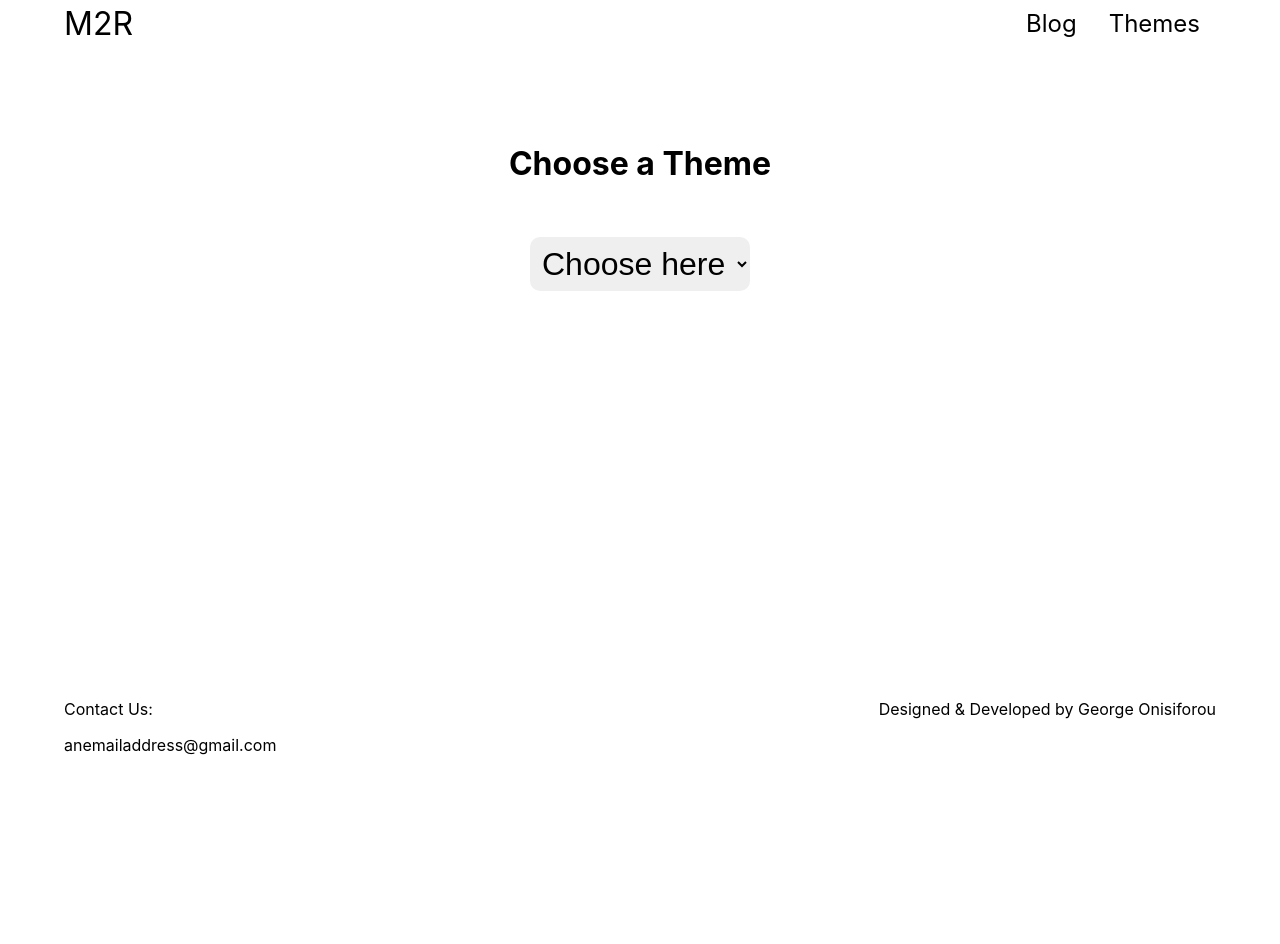
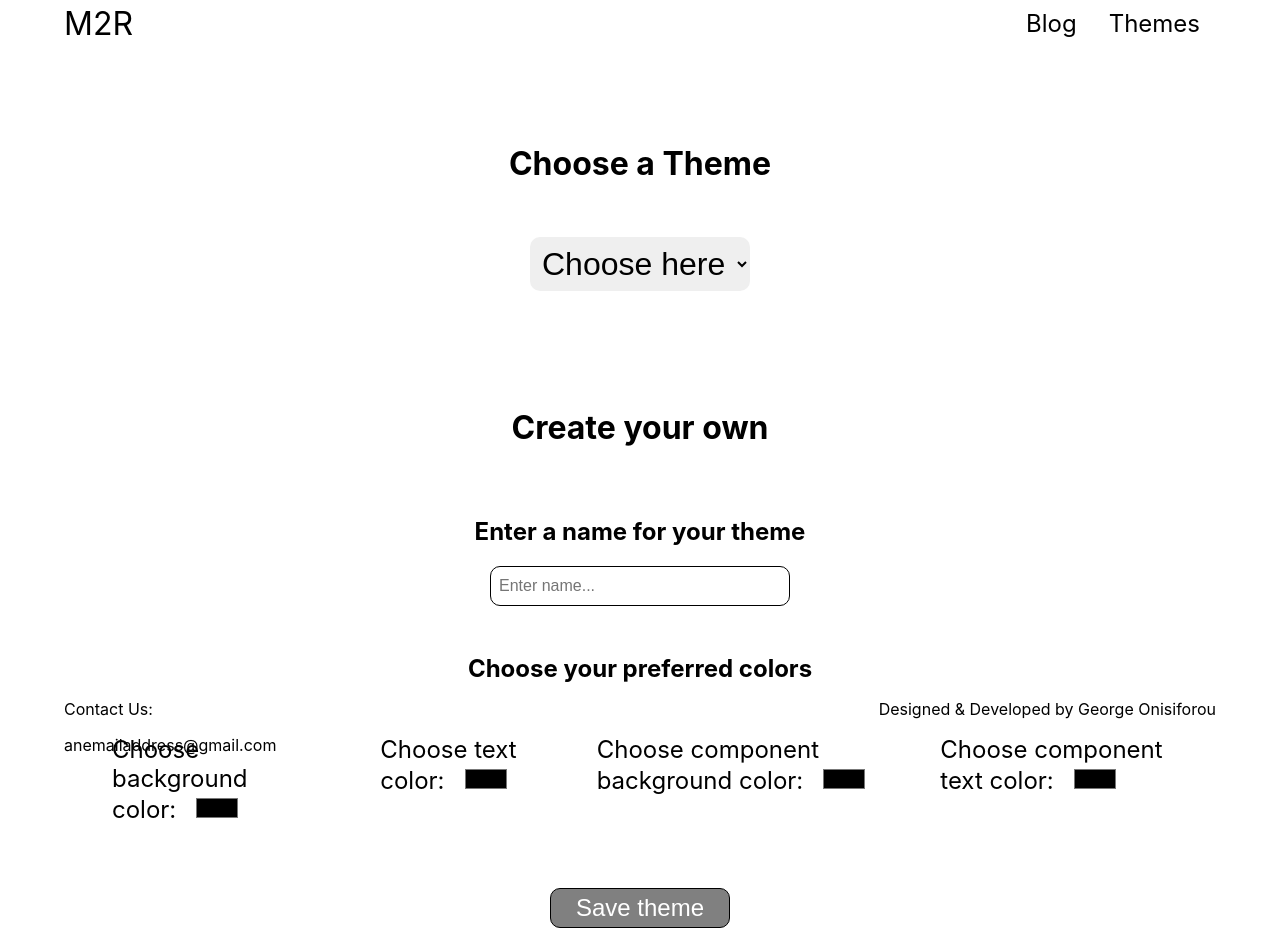
Before and after one commit to vaslabs-ltd/Markdown-to-React, a Next.js app: page /themes in a window 1280 px wide. Shown: the part 60-1004 px from the top of the page. Before the commit the page ends 895 px from the top, so only its background shows below. Built offline with nearby package versions, Linux system fonts and the light colour scheme.

Commit message:
added color pickers

```diff
--- a/pages/themes.js
+++ b/pages/themes.js
@@ -1,6 +1,7 @@
 import React, { useState } from 'react'
 import { themes } from "../my-themes"
 import { useEffect } from 'react';
+
 
 export default function Themes(custom_themes) {
 
@@ -45,6 +46,47 @@ export default function Themes(custom_themes) {
 
       },[selected])
 
+      const handleSave = (e) => {
+        e.preventDefault();
+
+
+        function watchColorPicker(event) {
+           bgColorPicker.value = event.target.value;
+        }
+
+        const themeName = document.getElementById("themeName").value;
+
+        const bgColorPicker = document.getElementById("backgroundColor");
+        const textColorPicker = document.getElementById("textColor");
+        const componentColorPicker = document.getElementById("componentColor");
+        const compTextColorPicker = document.getElementById("componentTextColor");
+
+        bgColorPicker.addEventListener("change", watchColorPicker, false);
+
+
+          const selectedBgColor = bgColorPicker.value;
+        const selectedTextColor = textColorPicker.value;
+        const selectedComponentColor = componentColorPicker.value;
+        const selectedComponentTextColor = compTextColorPicker.value;
+
+        const themesArray = themes;
+        console.log(themesArray);
+
+        const customTheme = {
+          theme: themeName,
+          textColor: selectedTextColor,
+          bgColor: selectedBgColor,
+          componentBg: selectedComponentColor,
+          componentText: selectedComponentTextColor
+        }
+        themesArray.push(customTheme);
+        console.log(themesArray);
+
+
+
+
+        }
+
 
 
   return (
@@ -74,6 +116,37 @@ export default function Themes(custom_themes) {
 
         }
 
+        <form className='createTheme' onSubmit={handleSave}>
+          <h1>Create your own</h1>
+          <h2>Enter a name for your theme</h2>
+          <input type="text" className='themeName' id="themeName" placeholder="Enter name..."></input>
+          <h2>Choose your preferred colors</h2>
+          <div className='chooseProps'>
+
+            <div className='chooseColor'>
+              <label htmlFor="backgroundColor">Choose background color:</label>
+              <input type="color" id="backgroundColor"   />
+            </div>
+            <div className='chooseColor'>
+              <label htmlFor="textColor">Choose text color:</label>
+              <input type="color" id="textColor" />
+            </div>
+            <div className='chooseColor'>
+              <label htmlFor="componentColor">Choose component background color:</label>
+              <input type="color" id="componentColor"  />
+            </div>
+            <div className='chooseColor'>
+              <label htmlFor="componentTextColor">Choose component text color:</label>
+              <input type="color" id="componentTextColor"  />
+            </div>
+          </div>
+          <button className='saveTheme' type='submit' value="Submit">Save theme</button>
+        </form>
+
+
+
+        {/* onclick will trigger function that will save given inputs to the mythemes.js file. input will be saved as an object in the array. will use writefile method of node in order to write in the file */}
+
     </div>
   )
 
@@ -86,9 +159,26 @@ export async function getStaticProps() {
 
     const custom_themes = themes;
 
+    // const rootDirectory = path.resolve(process.cwd(), "./");
+
+
+    // const themesinFile = fs.readFileSync(
+    //   path.join(rootDirectory, "my-themes.js"), "utf8"
+    // )
+
+    // fs.writeFile("../my-themes.js", themesArray, (err) => {
+    //   if(err)
+    //   console.log(err)
+    //   else
+    //   console.log("saved!");
+    // })
+
+
+
     return {
       props: {
-       custom_themes
+       custom_themes,
+
 
       },
     }
--- a/styles/globals.css
+++ b/styles/globals.css
@@ -71,10 +71,63 @@ a {
 .themesContainer{
   display: flex;
   flex-direction: column;
+  justify-content: flex-start;
+  align-items: center;
+  height: 70vh;
+
+}
+
+.createTheme{
+  margin-top: 3rem;
+  display: flex;
+  flex-direction: column;
   justify-content: center;
   align-items: center;
-  height: 70vh;
-  place-content: start;
+  padding: 1rem;
+}
+
+.createTheme h2{
+  margin-top: 3rem;
+}
+
+
+.chooseProps{
+  display: flex;
+
+}
+
+.chooseColor{
+  margin: 2rem;
+  font-size: 1.5rem;
+}
+
+.chooseColor label{
+  margin-right: 1rem;
+}
+
+.chooseColor input{
+  border-radius: 15px;
+  border: none;
+  width: 50px;
+  height: 30px;
+  background-color: transparent;
+}
+
+.saveTheme{
+  margin-top: 2rem;
+  border-radius: 10px;
+  width: 180px;
+  height: 40px;
+  background-color: var(--comp_color);
+  color: var(--comp_text_color);
+  border: 1px solid var(--text_color);
+  font-size: 1.5rem;
+}
+
+.saveTheme:hover{
+  background-color: var(--background_color);
+  cursor: pointer;
+  transform: scale(1.05);
 }
 
 .themesList{
@@ -90,6 +143,17 @@ a {
 
 .themesList select:hover{
   background-color: lightsteelblue
+}
+
+.themeName{
+  border-radius: 10px;
+  border: 1px solid var(--text_color);
+  background-color: transparent;
+  width: 300px;
+  height: 40px;
+  color: inherit;
+  padding: 0.5rem;
+  font-size: 1rem;
 }
 
 .logo{
```
